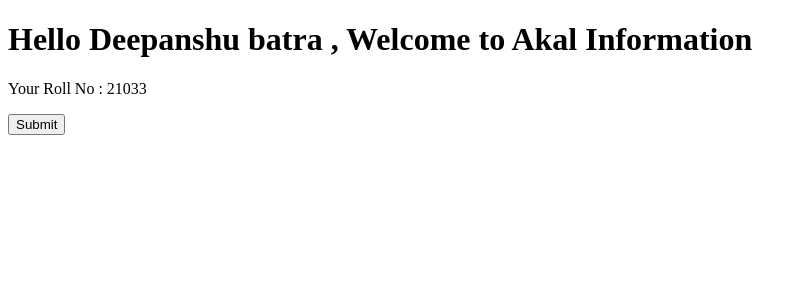
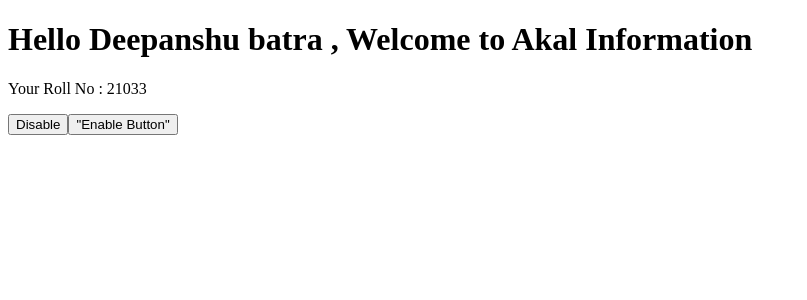
Before and after one commit to batra24-deepanshu/Angular-Learning, an Angular app: page / in a window 1280 px wide. Shown: the top 300 px of the page, without its empty margins (0-807 px from the left). Built offline with nearby package versions, Linux system fonts and the light colour scheme.

Commit message:
event Binding

```diff
--- a/src/app/app.component.ts
+++ b/src/app/app.component.ts
@@ -2,7 +2,7 @@
 
 @Component({
   selector: 'app-root',
-  template: `<h1>Hello {{firstName}} {{getlastName()}} , Welcome to Akal Information</h1><p>Your Roll No : {{rollno}}</p><button [disabled]="isButtonDisabled">Submit</button>`,
+  template: `<h1>Hello {{firstName}} {{getlastName()}} , Welcome to Akal Information</h1><p>Your Roll No : {{rollno}}</p><button (click)="toggleButton()" [disabled]="isButtonDisabled">{{isButtonDisabled ?"Enable":"Disable"}}</button><button (click)="enabledButton()">"Enable Button"</button>`,
   styles: []
 })
 export class AppComponent {
@@ -13,4 +13,10 @@
   getlastName(){
     return this.lastname;
   }
+  toggleButton(){
+    this.isButtonDisabled=!this.isButtonDisabled;
+  }
+  enabledButton(){
+    this.isButtonDisabled=false;
+  }
 }
```
